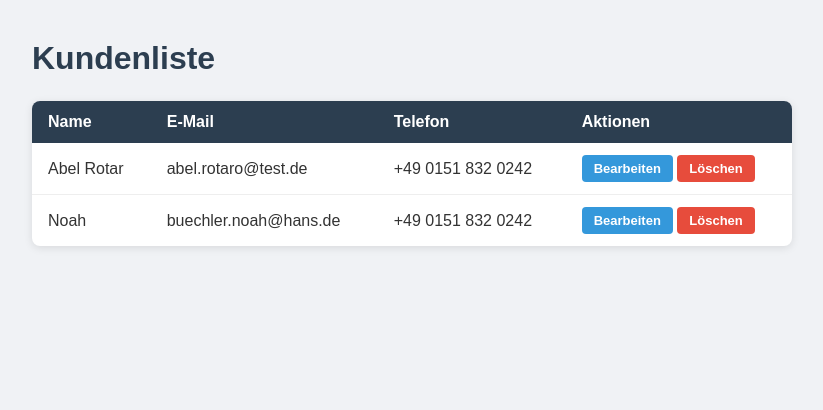
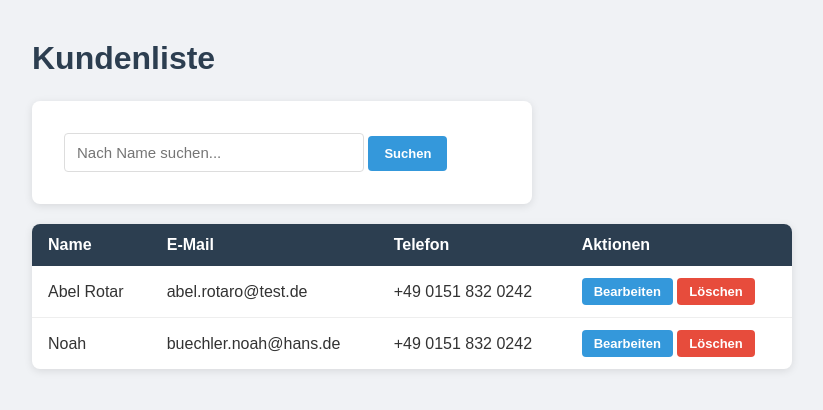
Before and after one commit to Noah-Winner/crm-flask, a Flask app: page / in a window 1280 px wide. Shown: the part 49-459 px from the top of the page, without its empty margins (228-1051 px from the left). Run offline with Flask 3, Linux system fonts and the light colour scheme; data comes from the database, SQL or seed files in the repository; both versions use the stored data as it was after the commit.

Commit message:
Suchfunktion hinzugefuegt

```diff
--- a/app.py
+++ b/app.py
@@ -6,10 +6,17 @@ tabelle_erstellen()
 
 @app.route("/")
 def home():
+    suche = request.args.get("suche", "")
     conn = verbindung()
-    kunden = conn.execute("SELECT * FROM kunden").fetchall()
+    if suche:
+        kunden = conn.execute(
+            "SELECT * FROM kunden WHERE name LIKE ?",
+            (f"%{suche}%",)
+        ).fetchall()
+    else:
+        kunden = conn.execute("SELECT * FROM kunden").fetchall()
     conn.close()
-    return render_template("home.html", kunden=kunden)
+    return render_template("home.html", kunden=kunden, suche=suche)
 
 @app.route("/neu", methods=["GET", "POST"])
 def neuer_kunde():
--- a/templates/home.html
+++ b/templates/home.html
@@ -2,6 +2,15 @@
 
 {% block inhalt %}
 <h1>Kundenliste</h1>
+<form method="GET" style="margin-bottom: 20px;">
+    <input
+        type="text"
+        name="suche"
+        placeholder="Nach Name suchen..."
+        value="{{ suche }}"
+        style="width: 300px; margin-bottom: 0;">
+    <button type="submit" class="btn btn-blau" style="padding: 10px 16px;">Suchen</button>
+</form>
 <table>
     <tr>
         <th>Name</th>
```
Also changed, not shown: crm.db.
